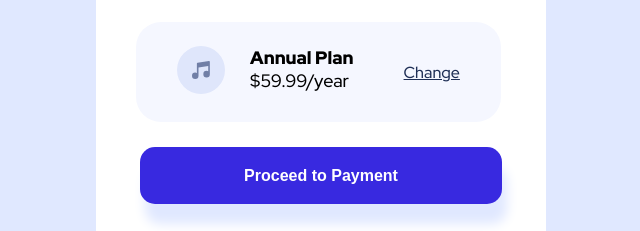
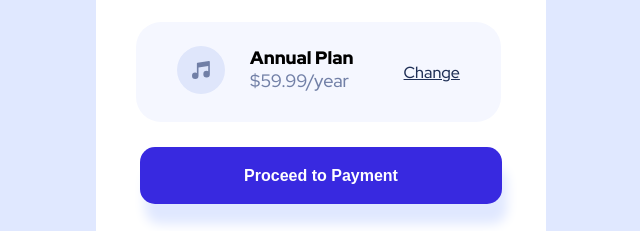
Before and after one commit to Amhinkle/frontend-mentor-order-summary, a plain HTML site: page index.html in a window 1280 px wide. Shown: the part 471-702 px from the top of the page, 319-959 px from the left. Drawn offline with nearby package versions, Linux system fonts and the light colour scheme; files that its build step writes are made by us from their sources.

Commit message:
Update _globals.scss

```diff
--- a/apps/scss/_globals.scss
+++ b/apps/scss/_globals.scss
@@ -108,6 +108,7 @@ a{
     p{
         font-size: $fontOther;
         padding-left: 25px;
+        color: $desaturatedBlue;
     }
 
 }
```
